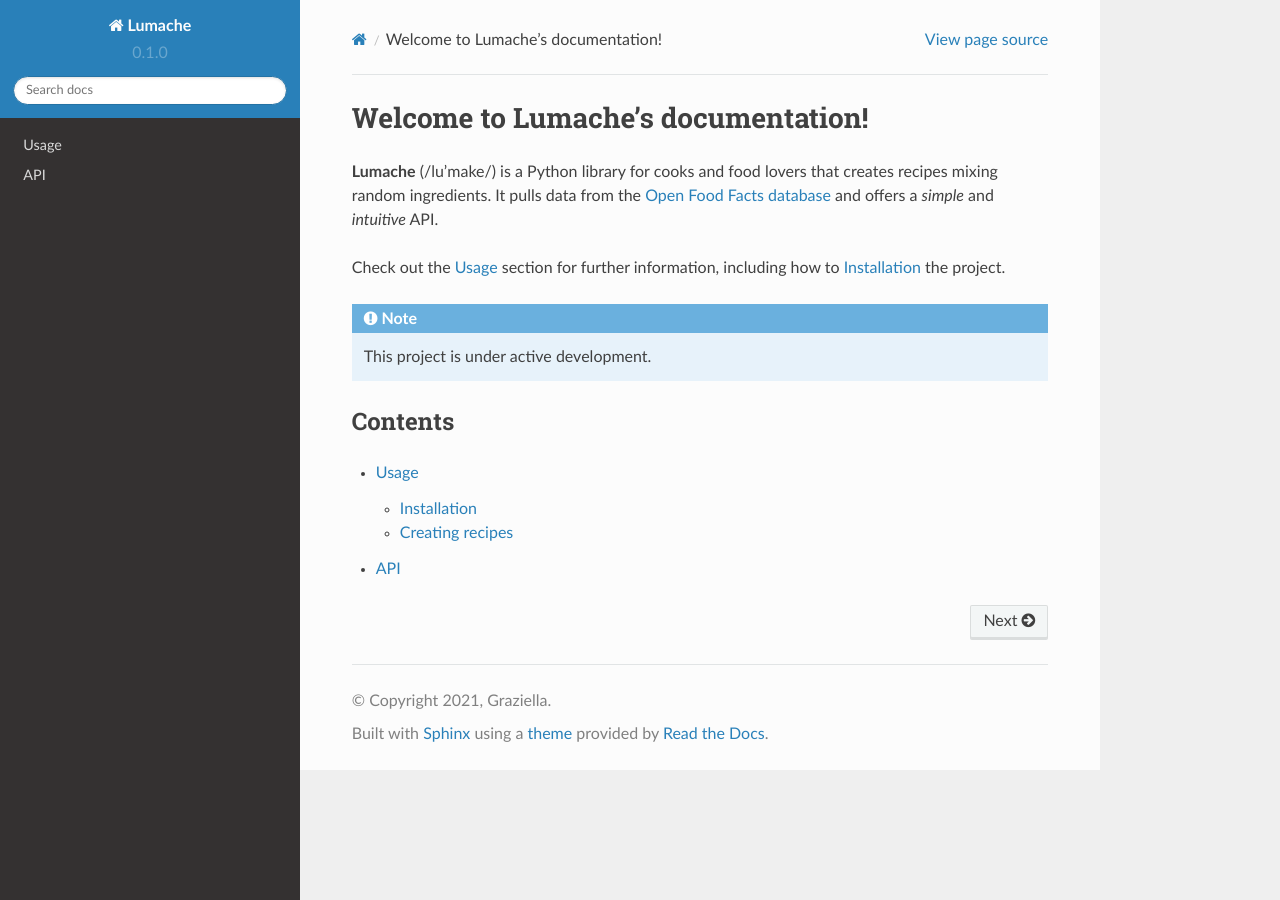
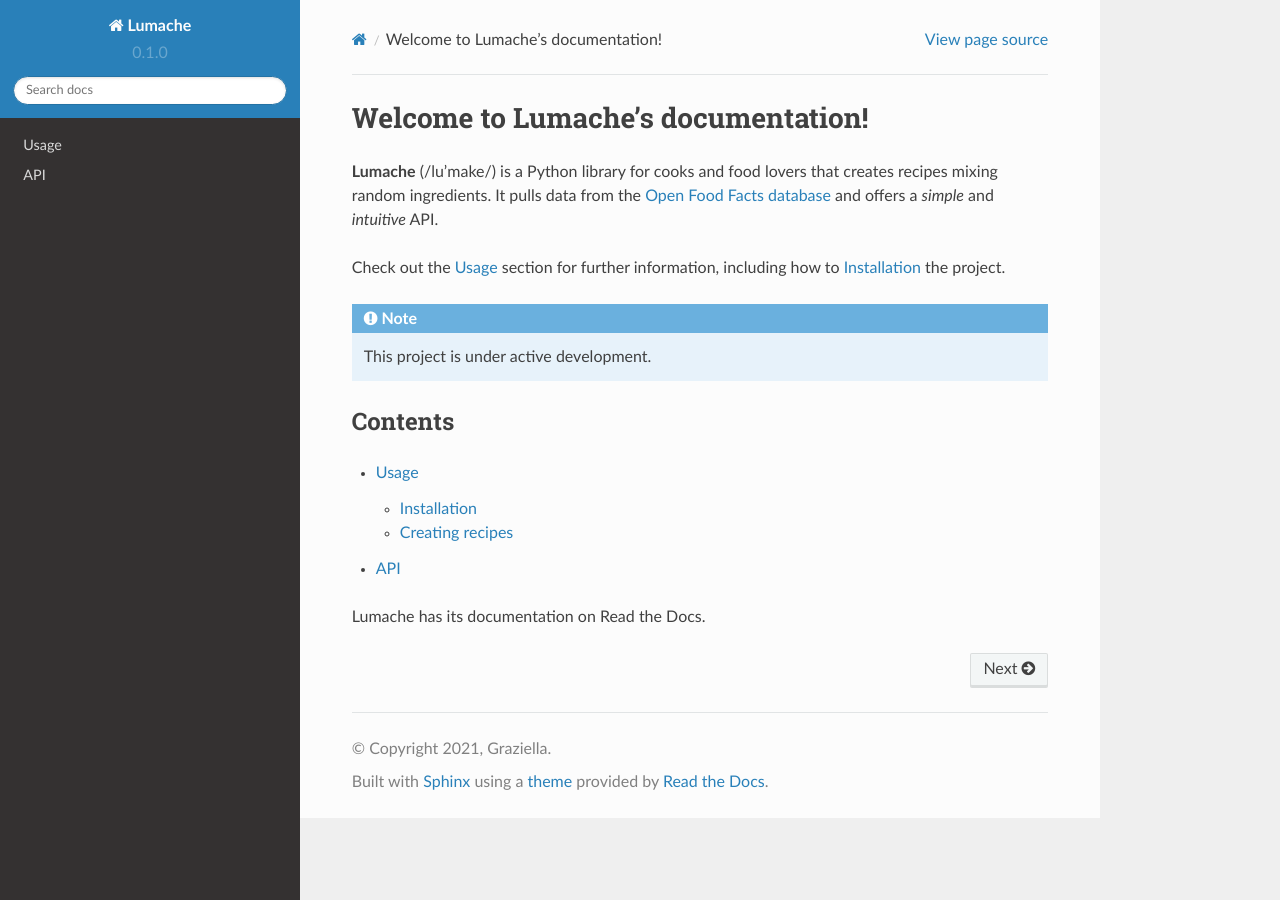
Before and after one commit to jwestraadt/rtd-tutorial, a Sphinx documentation site: the page built from docs/source/index.rst, in a window 1280 px wide. Built offline with Sphinx 7.4.7 and the Read the Docs theme 2.0.0, drawn with Linux system fonts in a browser that asks for light colours.

Commit message:
Update index.rst
Added Read the Docs reference

```diff
--- a/docs/source/index.rst
+++ b/docs/source/index.rst
@@ -20,3 +20,5 @@ Contents
 
    usage
    api
+
+Lumache has its documentation on Read the Docs.
```
